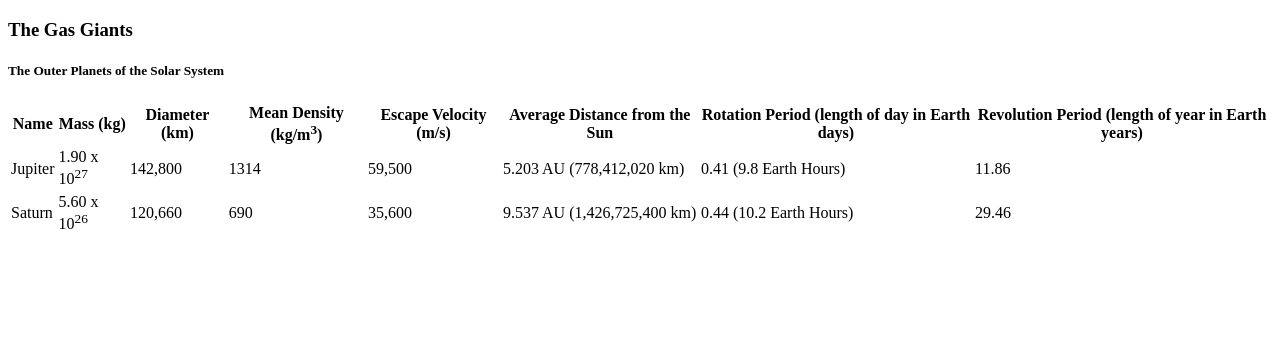
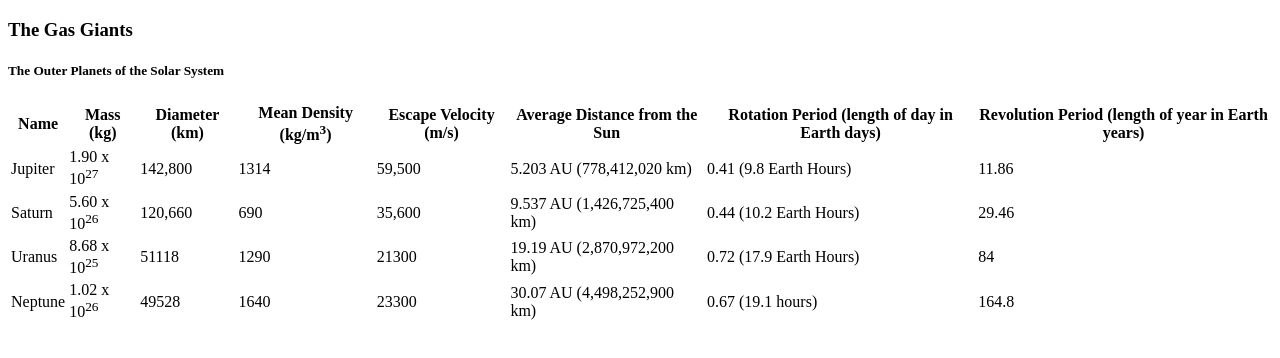
Before and after one commit to dpowers3/ITMD361Lab5, a plain HTML site: page index.html in a window 1280 px wide. Drawn offline with Linux system fonts and the light colour scheme.

Commit message:
inserted Neptune data

```diff
--- a/index.html
+++ b/index.html
@@ -40,6 +40,26 @@
 			<td>0.44 (10.2 Earth Hours)</td>
 			<td>29.46</td>
 		</tr>
+		<tr>
+			<td>Uranus</td>
+			<td>8.68 x 10<sup>25</sup></td>
+			<td>51118</td>
+			<td>1290</td>
+			<td>21300</td>
+			<td>19.19 AU (2,870,972,200 km)</td>
+			<td>0.72 (17.9 Earth Hours)</td>
+			<td>84</td>
+		</tr>
+		<tr>
+			<td>Neptune</td>
+			<td>1.02 x 10<sup>26</sup></td>
+			<td>49528</td>
+			<td>1640</td>
+			<td>23300</td>
+			<td>30.07 AU (4,498,252,900 km)</td>
+			<td>0.67 (19.1 hours)</td>
+			<td>164.8</td>
+		</tr>
 
 	</table>
 
```
